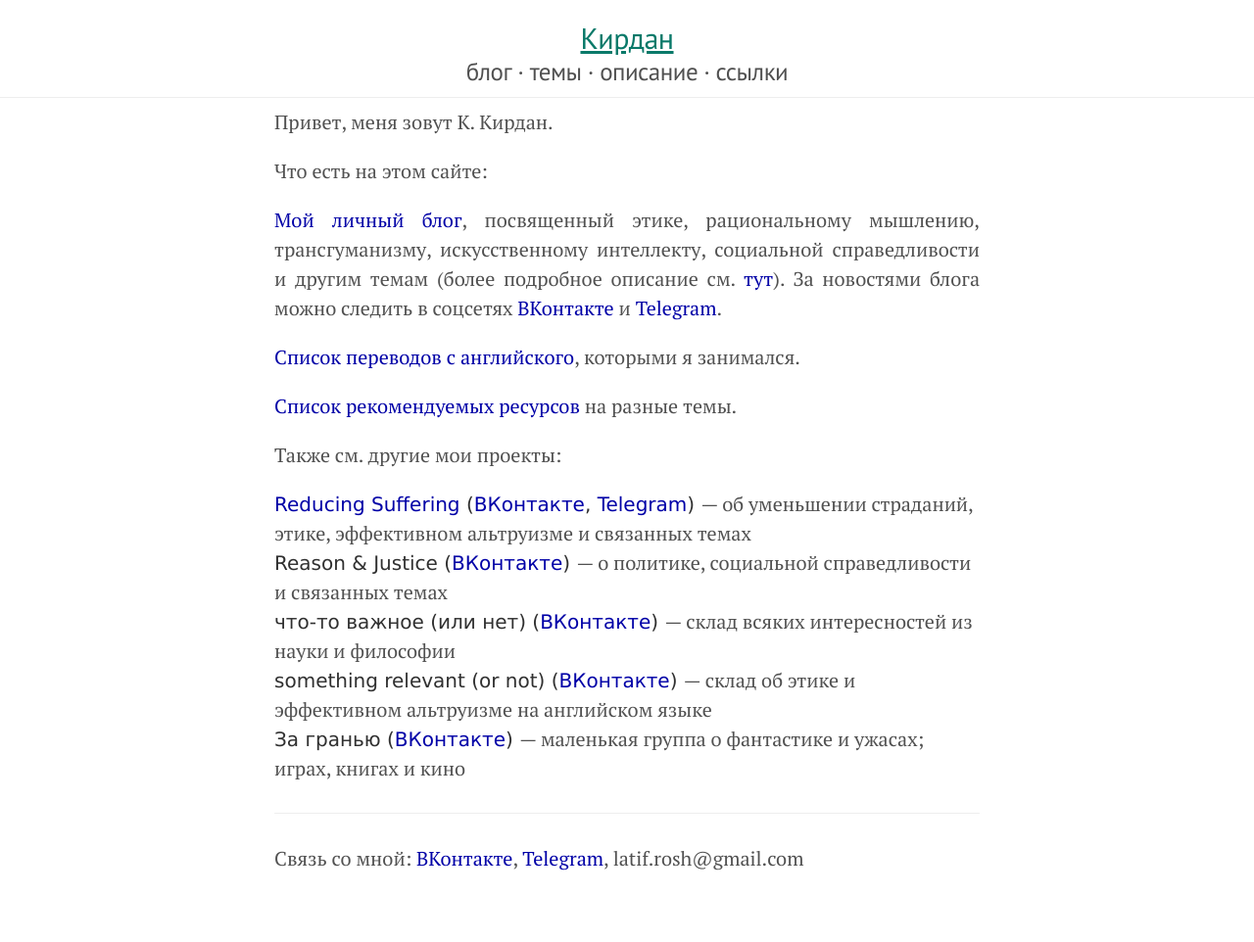
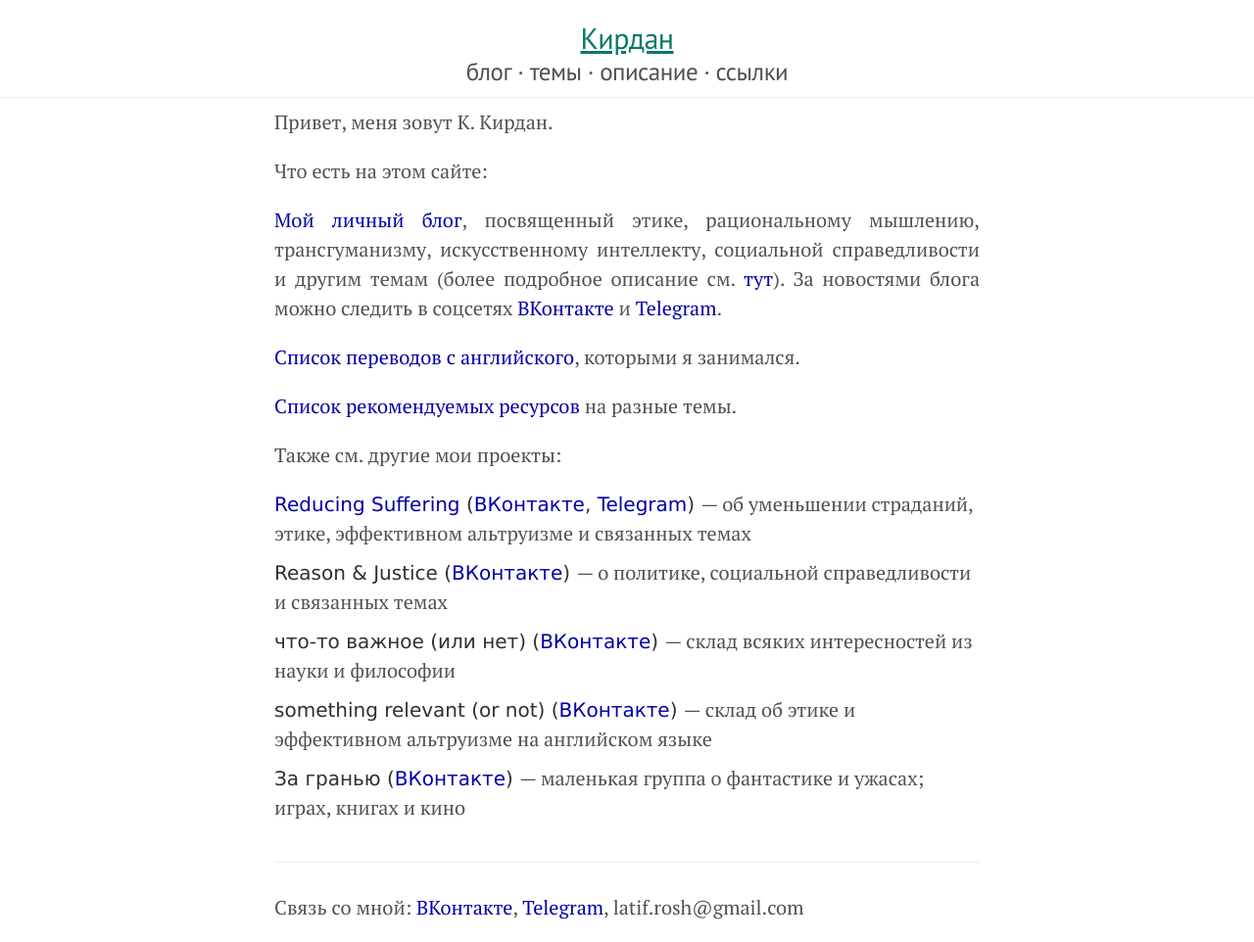
Before and after one commit to KKirdan/kkirdan.github.io, a Jekyll site: the page built from index.md, in a window 1280 px wide. Shown: the whole page at 98% size. Built offline with Jekyll 4.4.1, drawn with Linux system fonts in a browser that asks for light colours; before the commit the page ends 912 px from its top, so only the background shows below that.

Commit message:
Update project-entry.html

```diff
--- a/_includes/project-entry.html
+++ b/_includes/project-entry.html
@@ -1,4 +1,4 @@
-<div class="post-entry">
+<div style="padding-bottom: 10px">
   <span class="post-title-colored">
     {% if include.author %}
       {{ include.author }},
```
